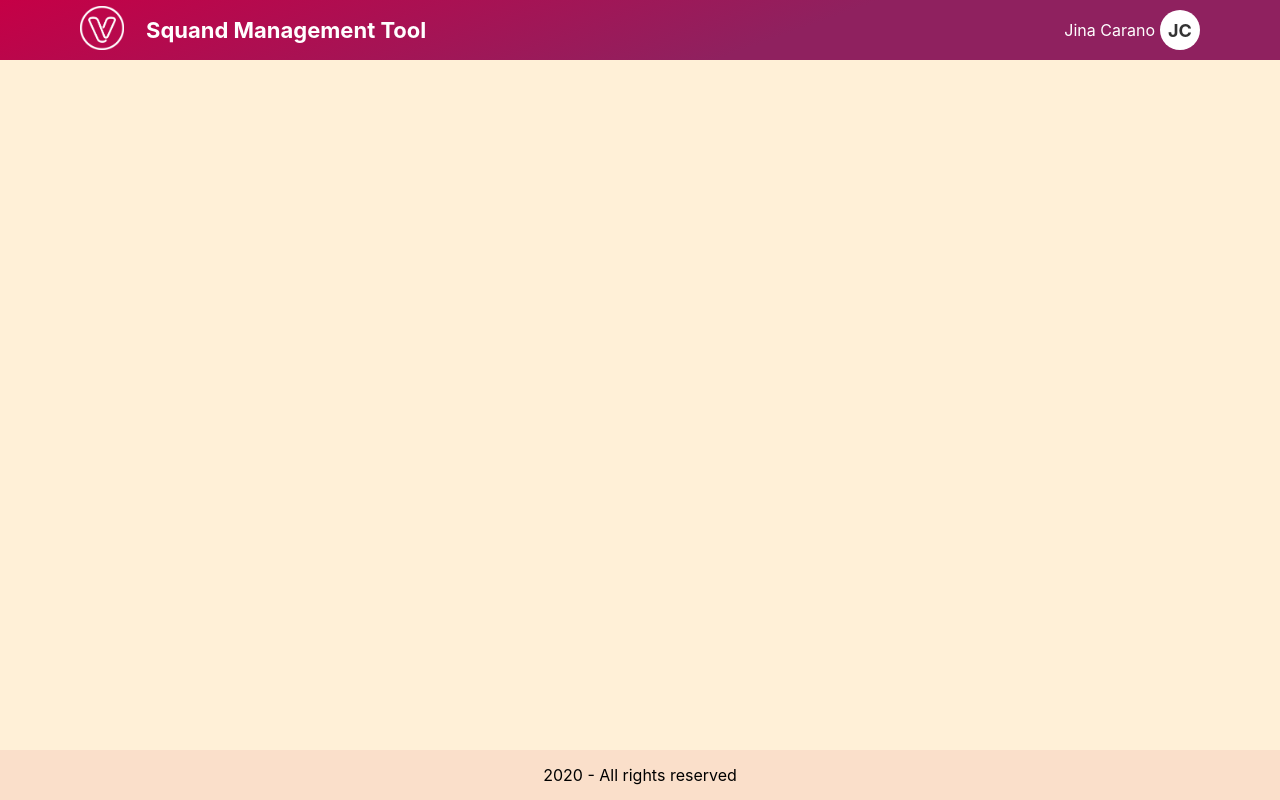
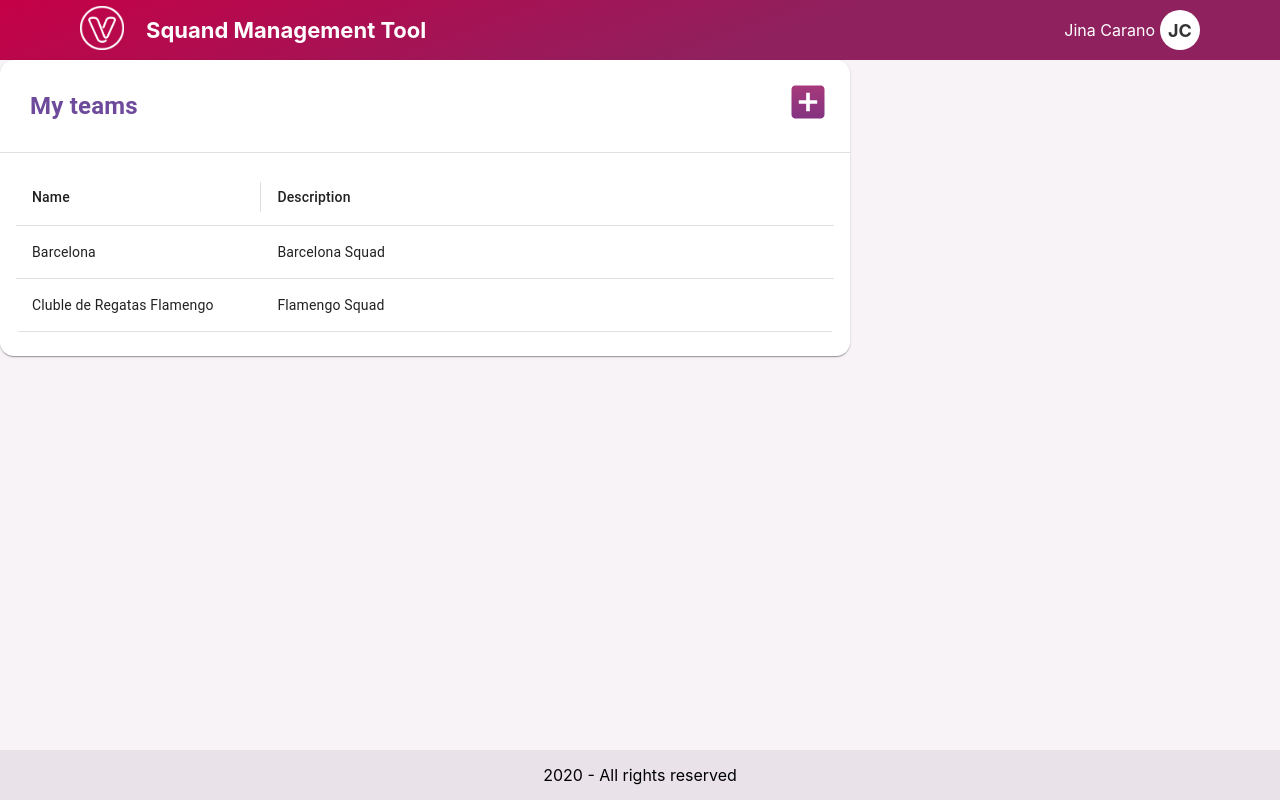
Before and after one commit to karmodaniel/Smt, a React (Create React App) app: page / in a window 1280 px wide. Built offline with nearby package versions, Linux system fonts and the light colour scheme.

Commit message:
add myteams section, fix some console erros and change name colors

```diff
--- a/package.json
+++ b/package.json
@@ -4,6 +4,7 @@
   "private": true,
   "dependencies": {
     "@material-ui/core": "^4.12.3",
+    "@material-ui/icons": "^4.11.2",
     "@testing-library/jest-dom": "^5.14.1",
     "@testing-library/react": "^11.2.7",
     "@testing-library/user-event": "^12.8.3",
--- a/src/App.js
+++ b/src/App.js
@@ -2,6 +2,7 @@ import "./App.scss";
 
 import Header from "./components/Header/Header";
 import Footer from "./components/Footer/Footer";
+import MyTeams from "./components/MyTeams/MyTeams";
 
 import logo from "./assets/img/logo-venturus.png";
 
@@ -10,10 +11,20 @@ function App() {
     name: "Jina Carano",
   };
 
+  const teams = [{
+    name: "Barcelona",
+    description: "Barcelona Squad"
+  },
+  {
+    name: "Cluble de Regatas Flamengo",
+    description: "Flamengo Squad"
+  }];
+
   return (
     <div className="container">
       <div className="wrapper-content">
         <Header logo={logo} user={user} />
+        <MyTeams teams={teams} />
       </div>
       <Footer />
     </div>
--- a/src/assets/utilities/_variables.scss
+++ b/src/assets/utilities/_variables.scss
@@ -2,5 +2,6 @@ $white: #ffffff;
 $black: #333333;
 $red: #c50046;
 $dark-pink: #8f215f;
-$cream: #FFF0D7;
-$dark-cream: #FADFCA;
+$purple: #6D4A9B;
+$main-bg: #F7F3F7;
+$bg-footer: #E9E3E9;
--- a/src/components/Footer/Footer.scss
+++ b/src/components/Footer/Footer.scss
@@ -6,5 +6,5 @@
     align-items: center;
     width: 100%;
     height: 50px;
-    background-color: $dark-cream;
+    background-color: $bg-footer;
 }
--- a/src/components/Header/Header.js
+++ b/src/components/Header/Header.js
@@ -13,7 +13,7 @@ export default function Header(props) {
       <div className="wrapper">
         <section className="company-logo">
           <div>
-            <img src={props.logo} className="logo"></img>
+            <img src={props.logo} alt="Venturus logo" className="logo"></img>
           </div>
           <div className="app-name">
             <h1>Squand Management Tool</h1>
--- /dev/null
+++ b/src/components/MyTeams/MyTeams.js
@@ -0,0 +1,166 @@
+import React, { useEffect, useState } from "react";
+import "../../assets/utilities/_variables.scss";
+import AddBoxIcon from "@material-ui/icons/AddBox";
+import {
+  withStyles,
+  makeStyles,
+  Typography,
+  Table,
+  TableBody,
+  TableCell,
+  TableContainer,
+  TableHead,
+  TableRow,
+  Paper,
+  Card,
+  CardHeader,
+  CardContent,
+  Divider,
+  IconButton,
+} from "@material-ui/core";
+
+export default function MyTeams(props) {
+  const [teams, setTeams] = useState([]);
+
+  useEffect(() => {
+     setTeams(props.teams);
+  }, []);
+
+  const StyledTableCell = withStyles(() => ({
+    head: {
+      backgroundColor: "$white",
+      color: "$black",
+
+      "&:nth-of-type(1)": {
+        width: "30%",
+        position: "relative",
+
+        "&:after": {
+          content: "''",
+          display: "inline-block",
+          position: "absolute",
+          height: 30,
+          width: 1,
+          right: 0,
+          bottom: 13,
+          backgroundColor: "#DEDEDE",
+        },
+      },
+    },
+    body: {
+      fontSize: 14,
+    },
+  }))(TableCell);
+
+  const StyledTableRow = withStyles(() => ({
+    root: {},
+  }))(TableRow);
+
+  const useStyles = makeStyles({
+    tableContainer: {
+      boxShadow: "none",
+    },
+    table: {},
+    hover: {
+      "&:hover th, &:hover td": {
+        backgroundColor: "#F7EEF7",
+        color: "#B74B87 ",
+        cursor: "pointer",
+      },
+      "&:hover th": {
+        borderTopLeftRadius: 10,
+        borderBottomLeftRadius: 10
+      },
+      "&:hover td": {
+        borderTopRightRadius: 10,
+        borderBottomRightRadius: 10
+      },
+    },
+    card: {
+      maxWidth: 850,
+      borderRadius: 14,
+    },
+    cardHeader: {
+      paddingLeft: 30,
+      alignItems: "center",
+    },
+    title: {
+      color: "#6D4A9B",
+      fontSize: 24,
+      fontWeight: "600",
+    },
+    addIcon: {
+      height: 44,
+      width: 44,
+      borderRadius: 200,
+      fill: "url(#linearColors)",
+    },
+    emptyTable: {
+      display: "flex",
+      justifyContent: "center",
+      marginTop: 20,
+    },
+  });
+
+  const classes = useStyles();
+  return (
+    <section>
+      <Card className={classes.card}>
+        <CardHeader
+          className={classes.cardHeader}
+          title={<Typography className={classes.title}> My teams </Typography>}
+          action={
+            <IconButton aria-label="settings">
+              <svg width={0} height={0}>
+                <linearGradient
+                  id="linearColors"
+                  x1="0%"
+                  y1="0%"
+                  x2="0%"
+                  y2="100%"
+                >
+                  <stop offset={0} stopColor="#A7397B" />
+                  <stop offset={1} stopColor="#843381" />
+                </linearGradient>
+              </svg>
+              <AddBoxIcon className={classes.addIcon} />
+            </IconButton>
+          }
+        />
+        <Divider />
+        <CardContent>
+          <TableContainer className={classes.tableContainer} component={Paper}>
+            <Table className={classes.table} aria-label="customized table">
+              <TableHead>
+                <TableRow>
+                  <StyledTableCell>Name</StyledTableCell>
+                  <StyledTableCell align="left">Description</StyledTableCell>
+                </TableRow>
+              </TableHead>
+              <TableBody>
+                {teams.length !== 0 &&
+                  teams.map((teams) => (
+                    <StyledTableRow
+                      hover
+                      className={classes.hover}
+                      key={teams.name}
+                    >
+                      <StyledTableCell component="th" scope="row">
+                        {teams.name}
+                      </StyledTableCell>
+                      <StyledTableCell align="left">
+                        {teams.description}
+                      </StyledTableCell>
+                    </StyledTableRow>
+                  ))}
+              </TableBody>
+            </Table>
+            {teams.length === 0 && (
+              <span className={classes.emptyTable}>No team created.</span>
+            )}
+          </TableContainer>
+        </CardContent>
+      </Card>
+    </section>
+  );
+}
--- a/src/index.scss
+++ b/src/index.scss
@@ -7,7 +7,7 @@
 }
 
 body {
-  background-color: $cream;
+  background-color: $main-bg;
   font-family: -apple-system, BlinkMacSystemFont, 'Segoe UI', 'Roboto', 'Oxygen',
     'Ubuntu', 'Cantarell', 'Fira Sans', 'Droid Sans', 'Helvetica Neue',
     sans-serif;
```
Also changed, not shown: 1 other file (tests, documents, lock files or other folders).
